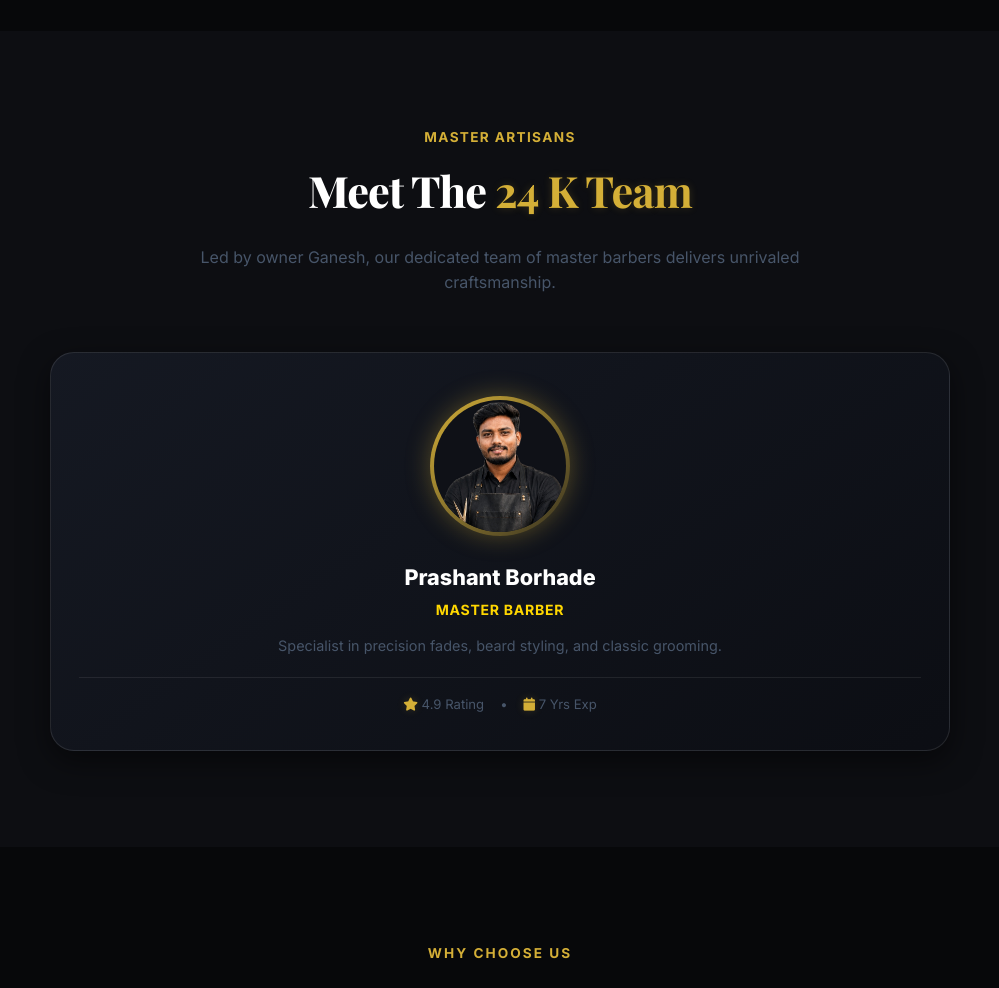
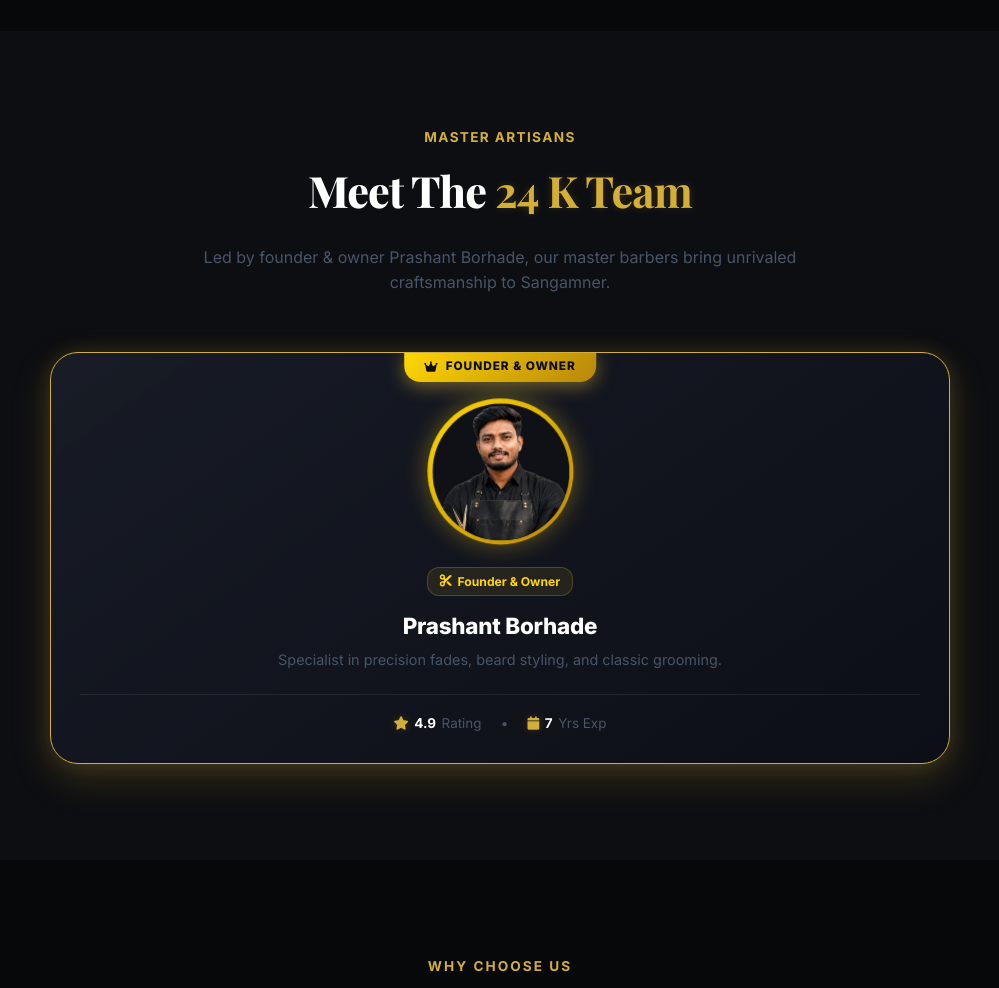
Before and after one commit to thepranit45/24K, a Django app: page /about/ in a window 1280 px wide. Shown: the part 1097-2085 px from the top of the page, without its empty margins (140-1139 px from the left). Run offline with Django 4.2, Linux system fonts and the light colour scheme; data comes from the database, SQL or seed files in the repository; some web fonts are replaced.

Commit message:
Set Prashant as Founder & Owner and add dynamic gold aura, shimmer sweep, and hover animations to Team cards

```diff
--- a/templates/about.html
+++ b/templates/about.html
@@ -72,44 +72,154 @@
         Meet The <span class="text-gold">24 K Team</span>
       </h2>
       <p style="color: var(--gray-400); max-width: 600px; margin: 0.5rem auto 0; font-size: 1rem;">
-        Led by owner Ganesh, our dedicated team of master barbers delivers unrivaled craftsmanship.
+        Led by founder & owner Prashant Borhade, our master barbers bring unrivaled craftsmanship to Sangamner.
       </p>
     </div>
 
-    <div class="team-grid" style="display: grid; grid-template-columns: repeat(auto-fit, minmax(300px, 1fr)); gap: 2rem; max-width: 900px; margin: 0 auto;">
+    <style>
+      .team-grid-animated {
+        display: grid;
+        grid-template-columns: repeat(auto-fit, minmax(300px, 1fr));
+        gap: 2.2rem;
+        max-width: 900px;
+        margin: 0 auto;
+      }
+      .luxury-team-card {
+        background: linear-gradient(145deg, rgba(24, 28, 38, 0.96), rgba(13, 15, 22, 0.98));
+        border: 1.5px solid rgba(212, 175, 55, 0.25);
+        border-radius: 28px;
+        padding: 2.4rem 1.8rem 1.8rem;
+        text-align: center;
+        position: relative;
+        overflow: hidden;
+        box-shadow: 0 12px 35px rgba(0, 0, 0, 0.6);
+        transition: all 0.4s cubic-bezier(0.16, 1, 0.3, 1);
+      }
+      .luxury-team-card:hover {
+        transform: translateY(-8px) scale(1.01);
+        border-color: #ffd700;
+        box-shadow: 0 20px 45px rgba(0, 0, 0, 0.8), 0 0 30px rgba(212, 175, 55, 0.28);
+      }
+      .luxury-team-card--owner {
+        border-color: #d4af37;
+        box-shadow: 0 14px 40px rgba(212, 175, 55, 0.2), 0 0 20px rgba(212, 175, 55, 0.15);
+      }
+      .luxury-team-card--owner:hover {
+        box-shadow: 0 22px 55px rgba(212, 175, 55, 0.35), 0 0 45px rgba(255, 215, 0, 0.3);
+      }
+      .team-shimmer-sweep {
+        position: absolute;
+        top: 0; left: -100%; width: 50%; height: 100%;
+        background: linear-gradient(to right, transparent, rgba(255,255,255,0.06), transparent);
+        transform: skewX(-25deg);
+        transition: left 0.75s ease;
+        pointer-events: none;
+      }
+      .luxury-team-card:hover .team-shimmer-sweep {
+        left: 150%;
+      }
+      .team-avatar-halo {
+        width: 145px;
+        height: 145px;
+        margin: 0.5rem auto 1.4rem;
+        border-radius: 50%;
+        padding: 4.5px;
+        background: linear-gradient(135deg, #ffd700, #b8860b);
+        box-shadow: 0 0 25px rgba(212, 175, 55, 0.45);
+        display: flex;
+        align-items: center;
+        justify-content: center;
+        transition: all 0.4s ease;
+        animation: avatarHaloPulse 4s ease-in-out infinite alternate;
+      }
+      @keyframes avatarHaloPulse {
+        0% { transform: scale(1); box-shadow: 0 0 20px rgba(212, 175, 55, 0.35); }
+        100% { transform: scale(1.03); box-shadow: 0 0 35px rgba(255, 215, 0, 0.6); }
+      }
+      .luxury-team-card:hover .team-avatar-halo {
+        transform: scale(1.06);
+        box-shadow: 0 0 40px rgba(255, 215, 0, 0.7);
+      }
+      .team-avatar-halo img {
+        width: 100%;
+        height: 100%;
+        object-fit: cover;
+        object-position: top center;
+        border-radius: 50%;
+        background: #0f1117;
+        transition: transform 0.4s ease;
+      }
+      .luxury-team-card:hover .team-avatar-halo img {
+        transform: scale(1.04);
+      }
+      .owner-badge-floating {
+        position: absolute;
+        top: -1px;
+        left: 50%;
+        transform: translateX(-50%);
+        background: linear-gradient(135deg, #ffd700, #b8860b);
+        color: #0b0d12;
+        padding: 0.35rem 1.25rem;
+        border-radius: 0 0 16px 16px;
+        font-size: 0.74rem;
+        font-weight: 800;
+        text-transform: uppercase;
+        letter-spacing: 0.08em;
+        display: flex;
+        align-items: center;
+        gap: 0.45rem;
+        box-shadow: 0 4px 18px rgba(212, 175, 55, 0.5);
+      }
+      .team-chip-badge {
+        display: inline-flex;
+        align-items: center;
+        gap: 0.35rem;
+        padding: 0.25rem 0.75rem;
+        border-radius: 12px;
+        background: rgba(212, 175, 55, 0.1);
+        border: 1px solid rgba(212, 175, 55, 0.25);
+        color: #ffd700;
+        font-size: 0.76rem;
+        font-weight: 700;
+        margin-bottom: 0.75rem;
+      }
+    </style>
+
+    <div class="team-grid-animated">
       {% for b in barbers %}
-      <div class="team-card{% if 'Ganesh' in b.name %} team-card--owner{% endif %}" data-animate="fade-up" style="background: linear-gradient(145deg, rgba(22, 26, 36, 0.95), rgba(12, 14, 20, 0.98)); border: 1.5px solid {% if 'Ganesh' in b.name %}#d4af37{% else %}rgba(255,255,255,0.1){% endif %}; border-radius: 24px; padding: 2.2rem 1.75rem; text-align: center; position: relative; box-shadow: {% if 'Ganesh' in b.name %}0 12px 35px rgba(212,175,55,0.22){% else %}0 10px 30px rgba(0,0,0,0.5){% endif %}; transition: transform 0.3s ease, box-shadow 0.3s ease;">
+      <div class="luxury-team-card{% if 'Prashant' in b.name %} luxury-team-card--owner{% endif %}" data-animate="fade-up">
+        <div class="team-shimmer-sweep"></div>
 
-        {% if 'Ganesh' in b.name %}
-        <div style="position: absolute; top: -14px; left: 50%; transform: translateX(-50%); background: linear-gradient(135deg, #d4af37, #b8860b); color: #0b0d12; padding: 0.3rem 1.1rem; border-radius: 20px; font-size: 0.76rem; font-weight: 800; text-transform: uppercase; letter-spacing: 0.08em; display: flex; align-items: center; gap: 0.4rem; box-shadow: 0 4px 15px rgba(212,175,55,0.4);">
+        {% if 'Prashant' in b.name %}
+        <div class="owner-badge-floating">
           <i class="fa-solid fa-crown"></i> Founder & Owner
         </div>
         {% endif %}
 
-        <div class="team-avatar-wrap" style="width: 140px; height: 140px; margin: 0.5rem auto 1.5rem; border-radius: 50%; padding: 4px; background: linear-gradient(135deg, #d4af37, rgba(212,175,55,0.2)); box-shadow: 0 0 25px rgba(212,175,55,0.35); overflow: hidden; display: flex; align-items: center; justify-content: center;">
+        <div class="team-avatar-halo">
           {% if b.photo %}
-            <img src="{{ b.photo.url }}" alt="{{ b.name }}" style="width: 100%; height: 100%; object-fit: cover; object-position: top center; border-radius: 50%; background: #0f1117;" />
+            <img src="{{ b.photo.url }}" alt="{{ b.name }}" loading="eager" />
           {% else %}
             <div style="font-size: 2.4rem; color: #ffd700; font-weight: 800;">{{ b.initials }}</div>
           {% endif %}
         </div>
 
-        <h3 style="font-size: 1.35rem; font-weight: 800; color: var(--white); margin-bottom: 0.25rem;">
+        <span class="team-chip-badge">
+          <i class="fa-solid fa-scissors"></i> {% if 'Prashant' in b.name %}Founder & Owner{% else %}Senior Master Barber{% endif %}
+        </span>
+
+        <h3 style="font-size: 1.4rem; font-weight: 800; color: var(--white); margin-bottom: 0.35rem; letter-spacing: -0.01em;">
           {{ b.name }}
         </h3>
 
-        <p style="color: #ffd700; font-size: 0.88rem; font-weight: 700; text-transform: uppercase; letter-spacing: 0.05em; margin-bottom: 0.85rem;">
-          {% if 'Ganesh' in b.name %}Shop Owner & Master Barber{% else %}{{ b.title|default:"Master Barber" }}{% endif %}
-        </p>
-
-        <p style="color: var(--gray-400); font-size: 0.9rem; line-height: 1.55; margin-bottom: 1.25rem;">
+        <p style="color: var(--gray-400); font-size: 0.9rem; line-height: 1.55; margin-bottom: 1.4rem;">
           {{ b.bio|default:"Dedicated to precision cuts and luxury grooming." }}
         </p>
 
-        <div style="display: flex; align-items: center; justify-content: center; gap: 1rem; padding-top: 1rem; border-top: 1px solid rgba(255,255,255,0.08); font-size: 0.82rem; color: var(--gray-400);">
-          <span><i class="fa-solid fa-star text-gold"></i> {{ b.rating }} Rating</span>
+        <div style="display: flex; align-items: center; justify-content: center; gap: 1.2rem; padding-top: 1.1rem; border-top: 1px solid rgba(255,255,255,0.08); font-size: 0.84rem; color: var(--gray-400);">
+          <span style="display: inline-flex; align-items: center; gap: 0.35rem;"><i class="fa-solid fa-star text-gold"></i> <strong style="color:#fff;">{{ b.rating }}</strong> Rating</span>
           <span>•</span>
-          <span><i class="fa-regular fa-calendar text-gold"></i> {{ b.experience_years }} Yrs Exp</span>
+          <span style="display: inline-flex; align-items: center; gap: 0.35rem;"><i class="fa-regular fa-calendar text-gold"></i> <strong style="color:#fff;">{{ b.experience_years }}</strong> Yrs Exp</span>
         </div>
       </div>
       {% endfor %}
```
